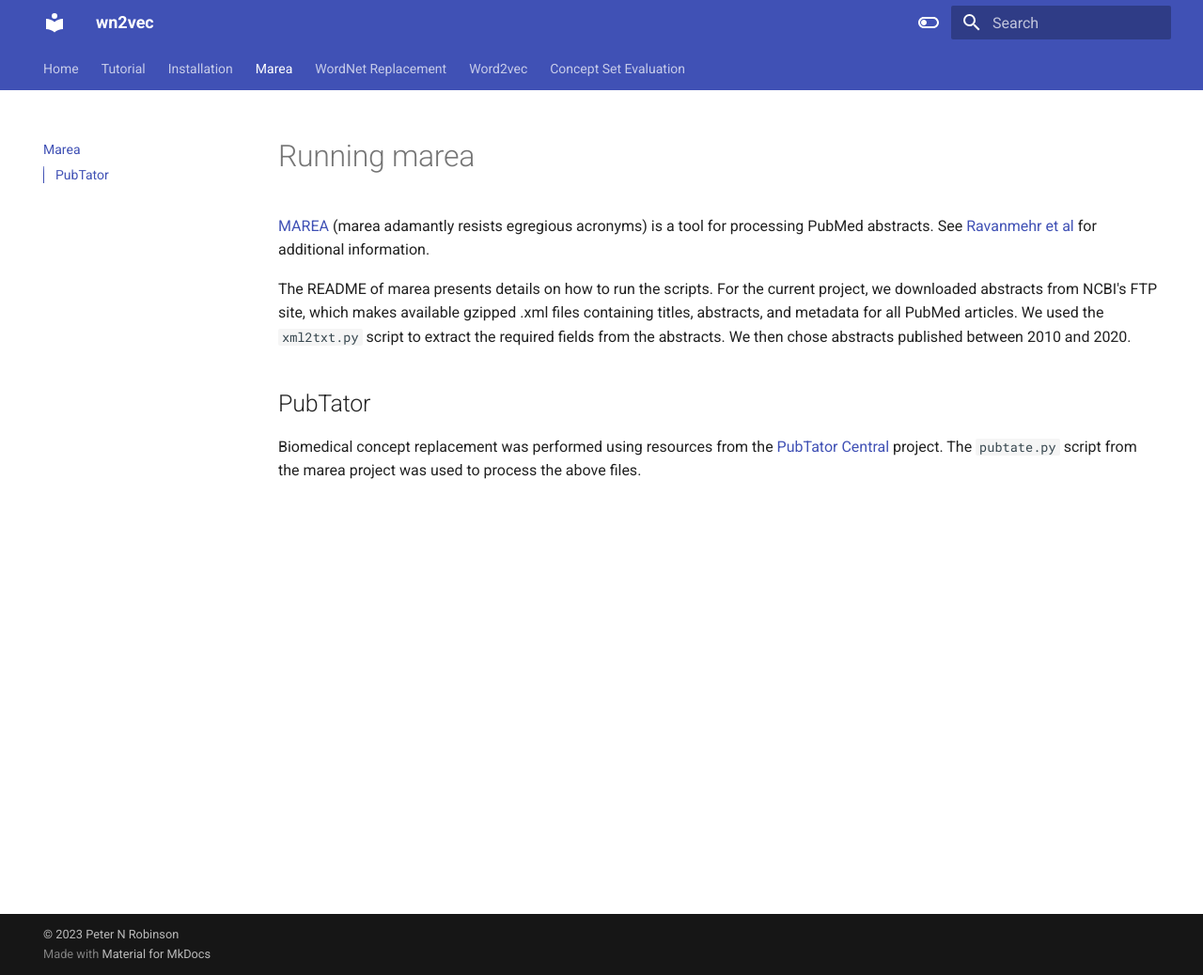
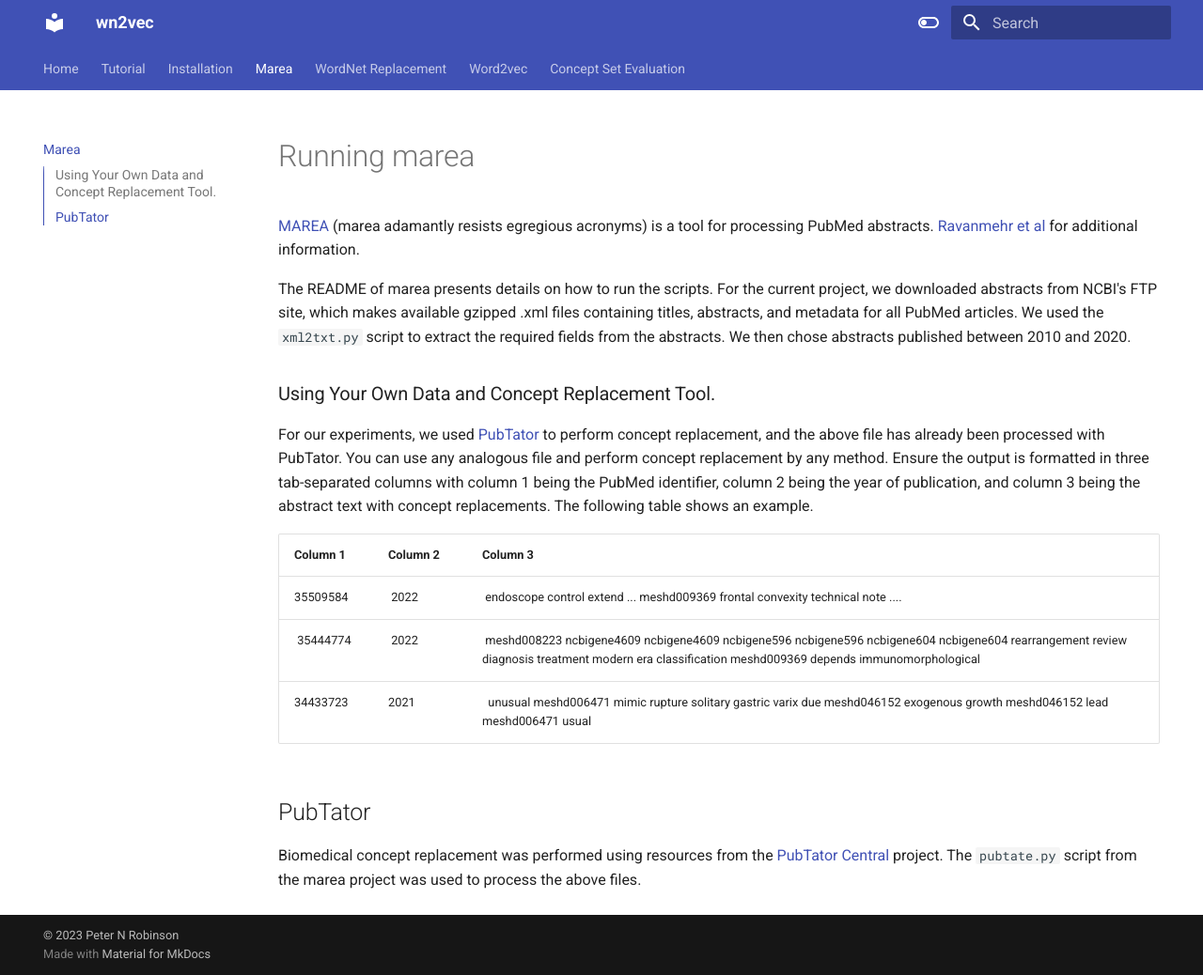
Before and after one commit to TheJacksonLaboratory/wn2vec, an MkDocs documentation site: the page built from docs/marea.md, in a window 1280 px wide and 1038 px high. Shown: the whole window at 94% size. Built offline with MkDocs 1.6.1 and Material for MkDocs 9.7.7, drawn with Linux system fonts in a browser that asks for light colours.

```diff
--- a/docs/marea.md
+++ b/docs/marea.md
@@ -1,8 +1,19 @@
 # Running marea
 
-<a href="https://github.com/TheJacksonLaboratory/marea/tree/v1.0.2" target="_blank">MAREA</a> (marea adamantly resists egregious acronyms) is a tool for processing PubMed abstracts. See <a href="https://pubmed.ncbi.nlm.nih.gov/34888523/" target="_blank">Ravanmehr et al</a> for additional information.
+[MAREA](https://github.com/TheJacksonLaboratory/marea){:target="_blank"} (marea adamantly resists egregious acronyms) is a tool for processing PubMed abstracts. [Ravanmehr et al](https://pubmed.ncbi.nlm.nih.gov/34888523){:target="_blank"} for additional information.
 
 The README of marea presents details on how to run the scripts. For the current project, we downloaded abstracts from NCBI's FTP site, which makes available gzipped .xml files containing titles, abstracts, and metadata for all PubMed articles. We used the `xml2txt.py` script to extract the required fields from the abstracts. We then chose abstracts published between 2010 and 2020.
+
+### Using Your Own Data and Concept Replacement Tool.
+
+For our experiments, we used [PubTator](https://pubmed.ncbi.nlm.nih.gov/31114887/) to perform concept replacement, and the above file has already been processed with PubTator. You can use any analogous file and perform concept replacement by any method. Ensure the output is formatted in three tab-separated columns with column 1 being the PubMed identifier, column 2 being the year of publication, and column 3 being the abstract text with concept replacements. The following table shows an example.
+
+| Column 1 |Column 2 |Column 3 |
+|:---------|:--------|:--------|
+| 35509584	| 2022	 | endoscope control extend ... meshd009369 frontal convexity technical note ....
+| 35444774	| 2022	| meshd008223 ncbigene4609 ncbigene4609 ncbigene596 ncbigene596 ncbigene604 ncbigene604 rearrangement review diagnosis treatment modern era classification meshd009369 depends immunomorphological |
+| 34433723 | 2021	|  unusual meshd006471 mimic rupture solitary gastric varix due meshd046152 exogenous growth meshd046152 lead meshd006471 usual |
+
 
 ## PubTator
 
```
Also changed, not shown: docs/attic.md (added, +15 -0 lines), docs/tutorial.md (+39 -30 lines), docs/img/run_wn_shell.png (added), 2 other files.
